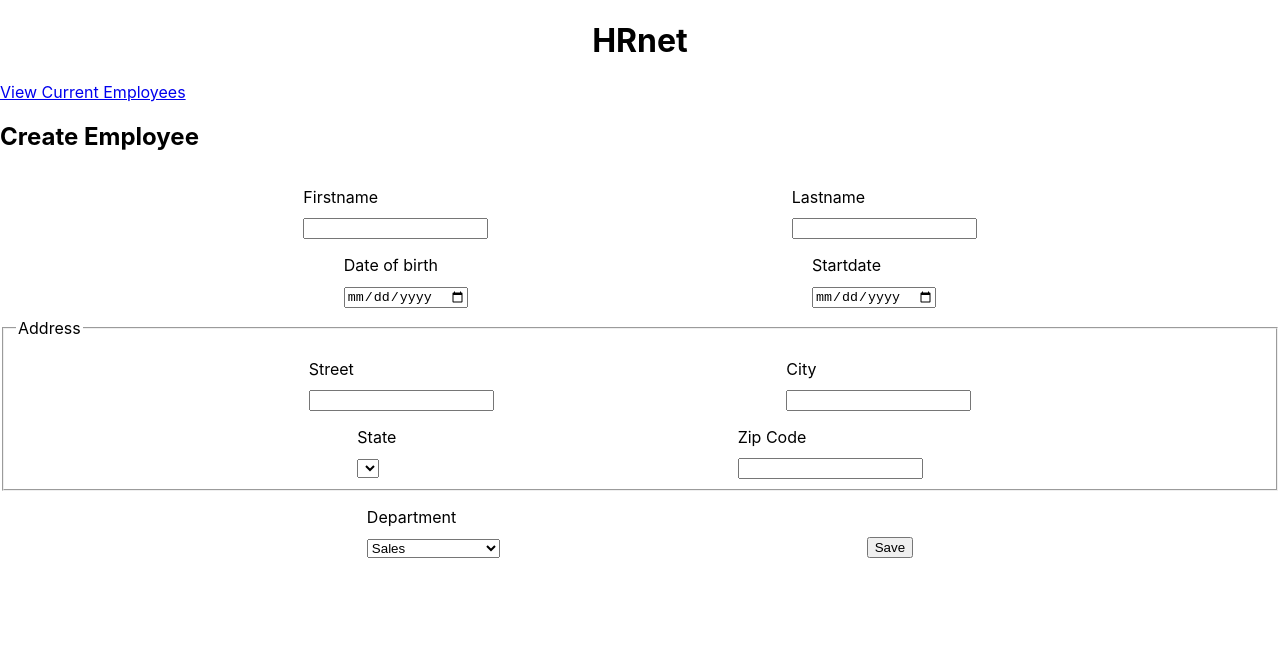
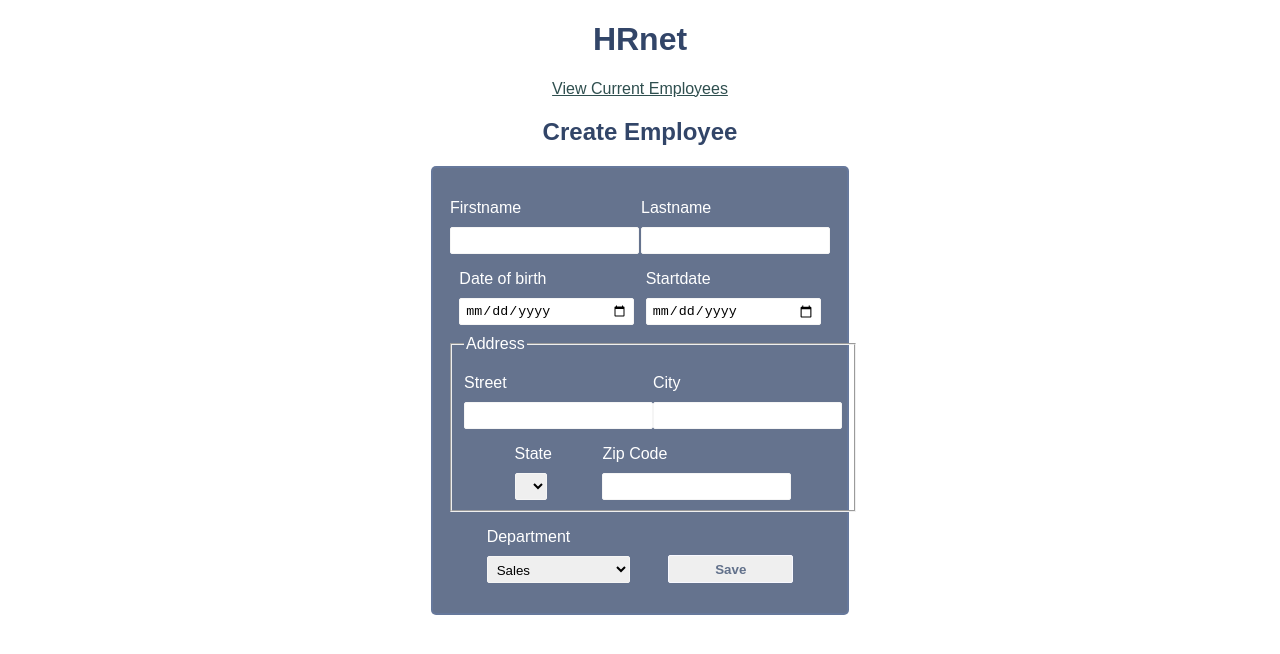
Before and after one commit to cnahornyj/ClaraNahornyj_14_23022022, a React (Create React App) app: page / in a window 1280 px wide. Shown: the top 654 px of the page. Built offline with nearby package versions, Linux system fonts and the light colour scheme.

Commit message:
Ajout de style

```diff
--- a/src/App.css
+++ b/src/App.css
@@ -1,9 +1,16 @@
-.title {
+body {
+  font-family: sans-serif;
+  color: #324568;
+  background: white;
+}
+
+.title,
+h2,
+a {
   display: flex;
   align-items: center;
   justify-content: center;
 }
-
 
 .container {
   display: flex;
@@ -21,3 +28,50 @@ label {
 .address {
   margin-top: 10px;
 }
+
+a {
+  color: darkslategrey;
+}
+
+form {
+  border: solid 2px #6a86b94d;
+  border-radius: 5px;
+  background: #324568bf;
+  color: white;
+  padding: 15px;
+  width: 30%;
+  margin: auto;
+}
+
+input,
+select {
+  padding: 5px;
+  border: 1px solid whitesmoke;
+  border-radius: 2px;
+  height: 15px;
+}
+
+select {
+  height: 27px;
+}
+
+input[type="date"] {
+  width: 163px;
+}
+
+button {
+  height: 28px;
+  width: 125px;
+  color: #324568bf;
+  font-weight: bold;
+  border: 1px solid ghostwhite;
+  border-radius: 2px;
+}
+
+button:hover{
+  transform: scale(1.05);
+  background-color: rgba(78, 201, 78, 0.884);
+  color: white;
+  border: 1px solid rgb(78, 201, 78);
+  cursor:pointer;
+}
```
